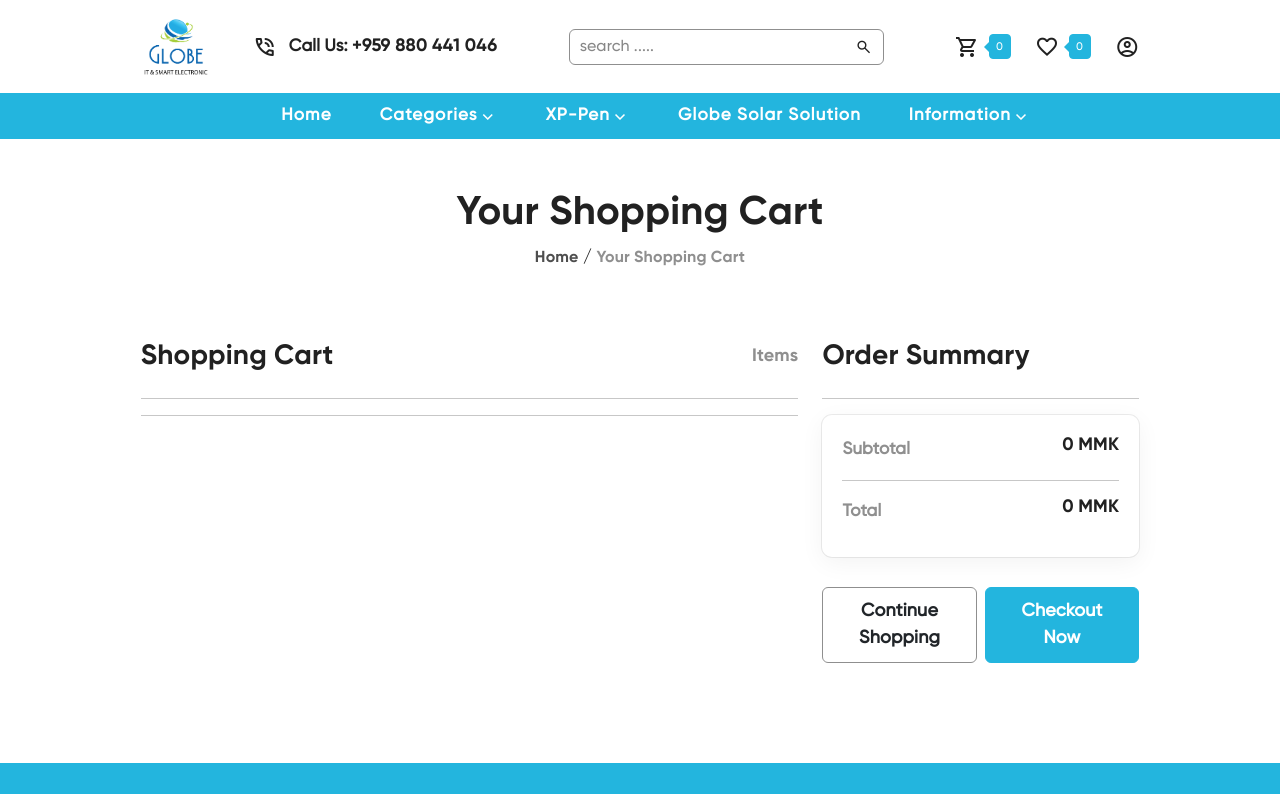
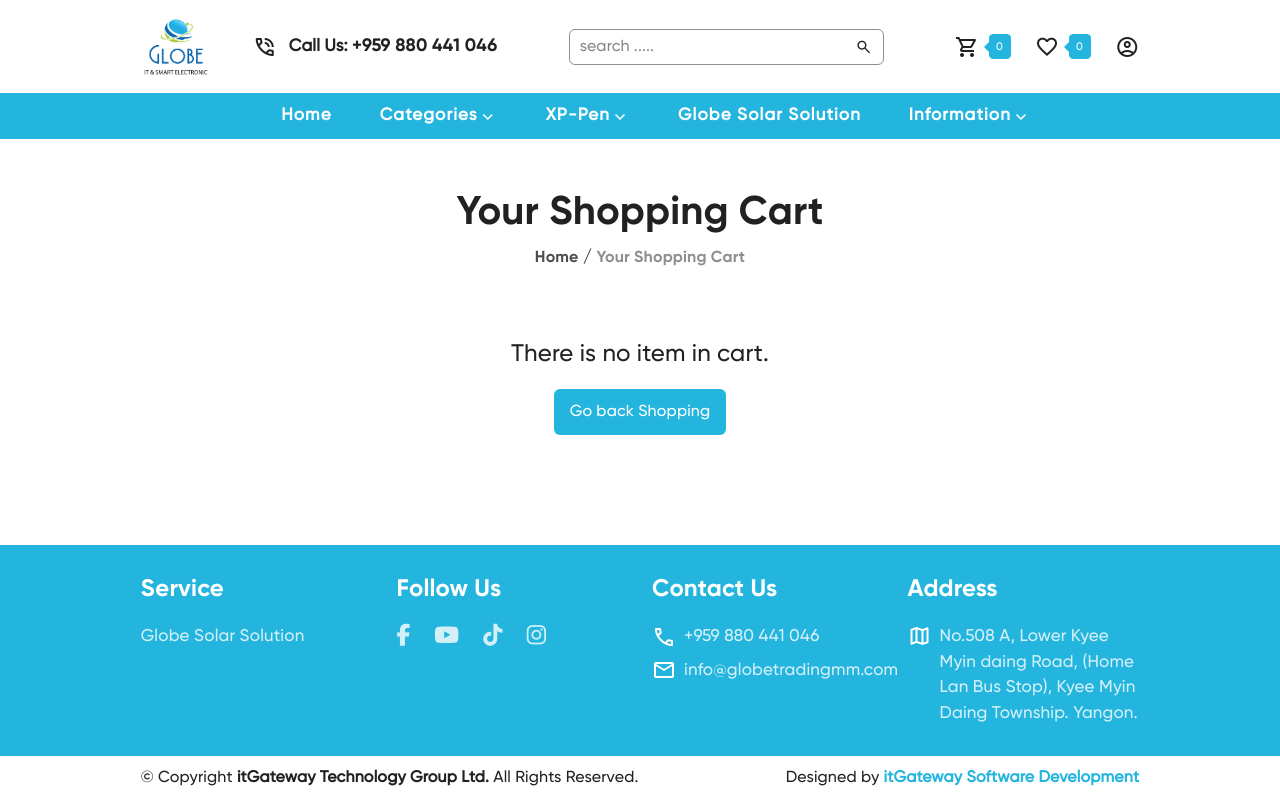
Before and after one commit to itGateway-Software-Development/globe, a Vue app: page /cart in a window 1280 px wide. Shown: the top 794 px of the page. Built offline with nearby package versions, Linux system fonts and the light colour scheme.

Commit message:
shopping cart update

```diff
--- a/src/components/AddtoCart.vue
+++ b/src/components/AddtoCart.vue
@@ -7,7 +7,7 @@
         <span to="/" class="disabled">Your Shopping Cart</span>
       </p>
     </div>
-    <div class="content-wrapper product-group">
+    <div class="content-wrapper product-group" v-if="cartItems.length > 0">
       <div class="row">
         <div class="col-12 col-md-12 col-xl-8">
           <div class="shopping-cart">
@@ -126,6 +126,10 @@
           </div>
         </div>
       </div>
+    </div>
+    <div class="content-wrapper no-product-group text-center" v-else>
+      <h4 class="mb-5">There is no item in cart.</h4>
+      <router-link to="/" class="btn shop-more">Go back Shopping</router-link>
     </div>
   </div>
 </template>
@@ -398,6 +402,20 @@ tbody tr td {
   color: #fff;
 }
 
+.shop-more {
+  padding: 10px 15px;
+  background: var(--background-color);
+  color: #fff !important;
+}
+
+.shop-more:hover {
+  background: #0a65af;
+}
+
+.shop-more:active {
+  scale: 95%;
+}
+
 @media (max-width: 800px) {
   .total-group h6 {
     font-size: 16px;
```
